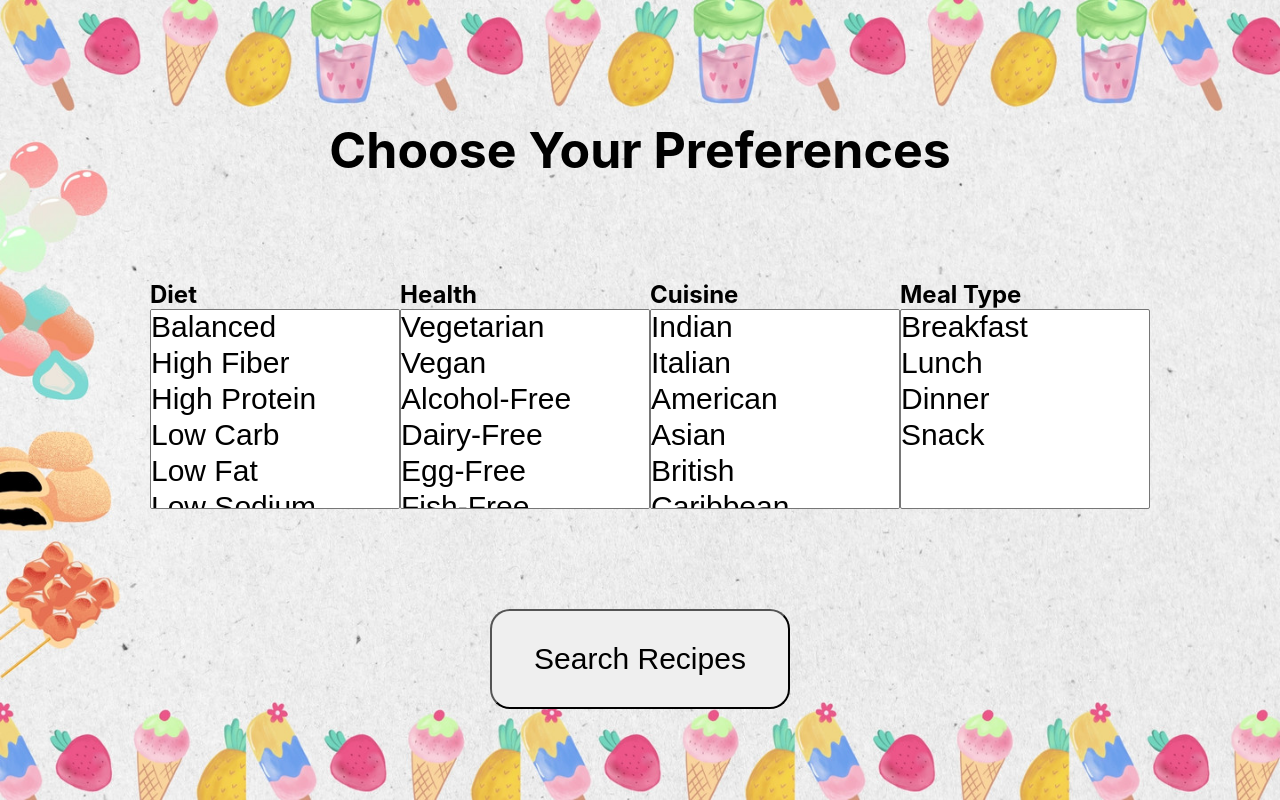
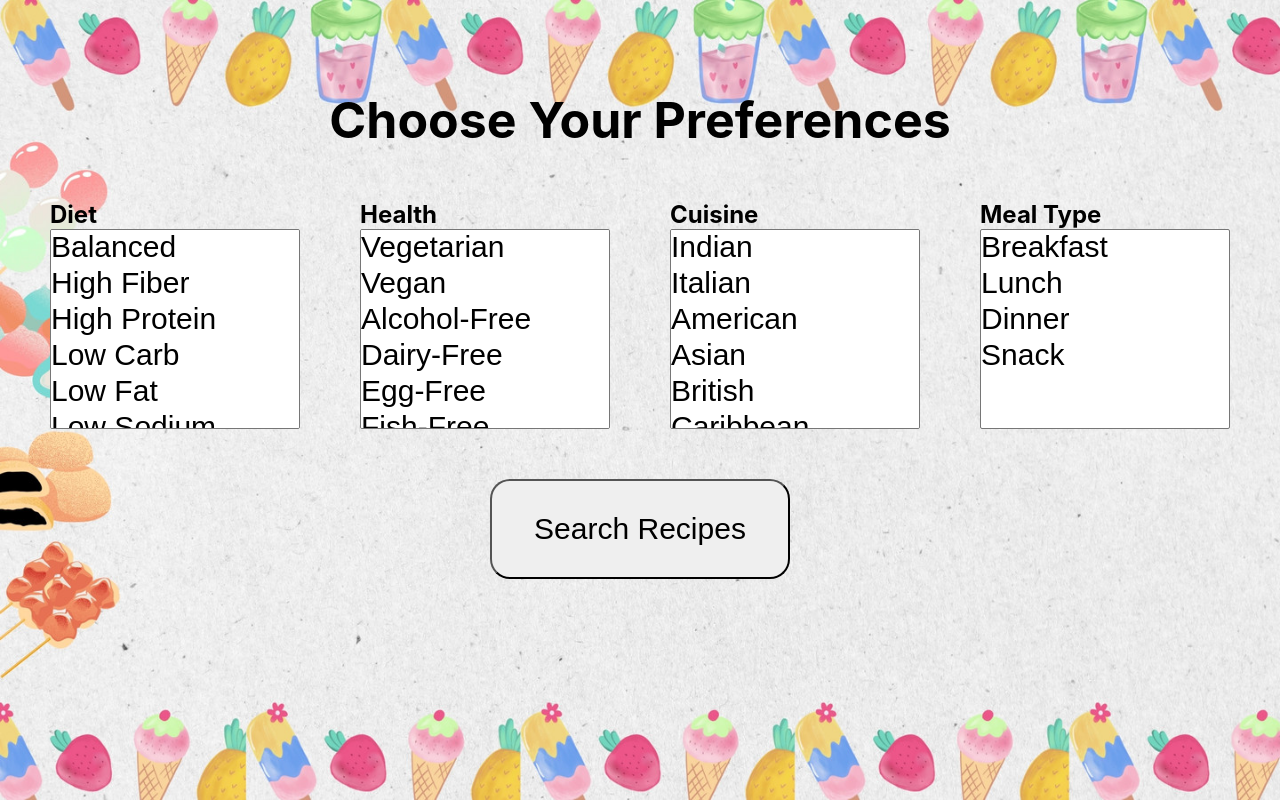
Before and after one commit to sohamkaje/Recipe-Maker-React-Firebase, a React (Create React App) app: page /data-collection in a window 1280 px wide. Built offline with nearby package versions, Linux system fonts and the light colour scheme.

Commit message:
editied data colletion files

```diff
--- a/src/pages/datacollection/datacollection.css
+++ b/src/pages/datacollection/datacollection.css
@@ -3,7 +3,7 @@
     height: 100vh;
     background-image: url('food-bg.jpeg');
     background-size: cover;
-    padding-top: 120px;
+    padding-top: 90px;
 }
 
 .preferenceTitle{
@@ -22,7 +22,7 @@
 .optionBox{
     display: flex;
     justify-content: space-between;
-    padding: 100px 150px 100px 150px;
+    padding: 50px;
     color: black;
 }
 
```
